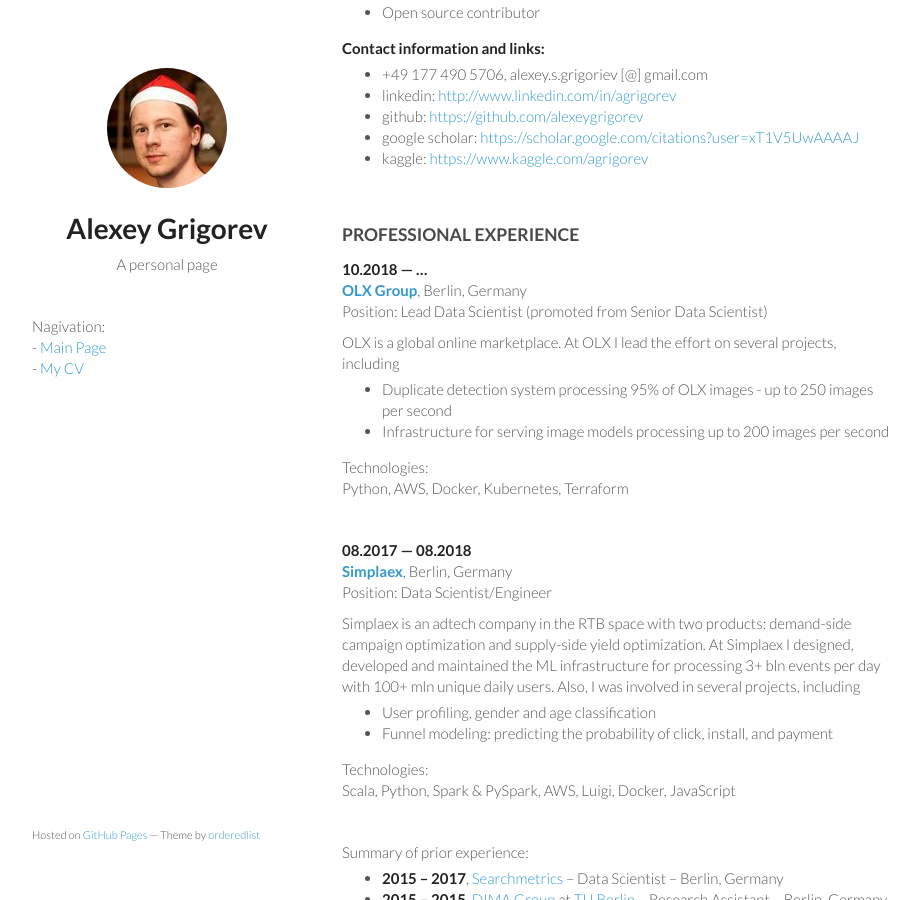
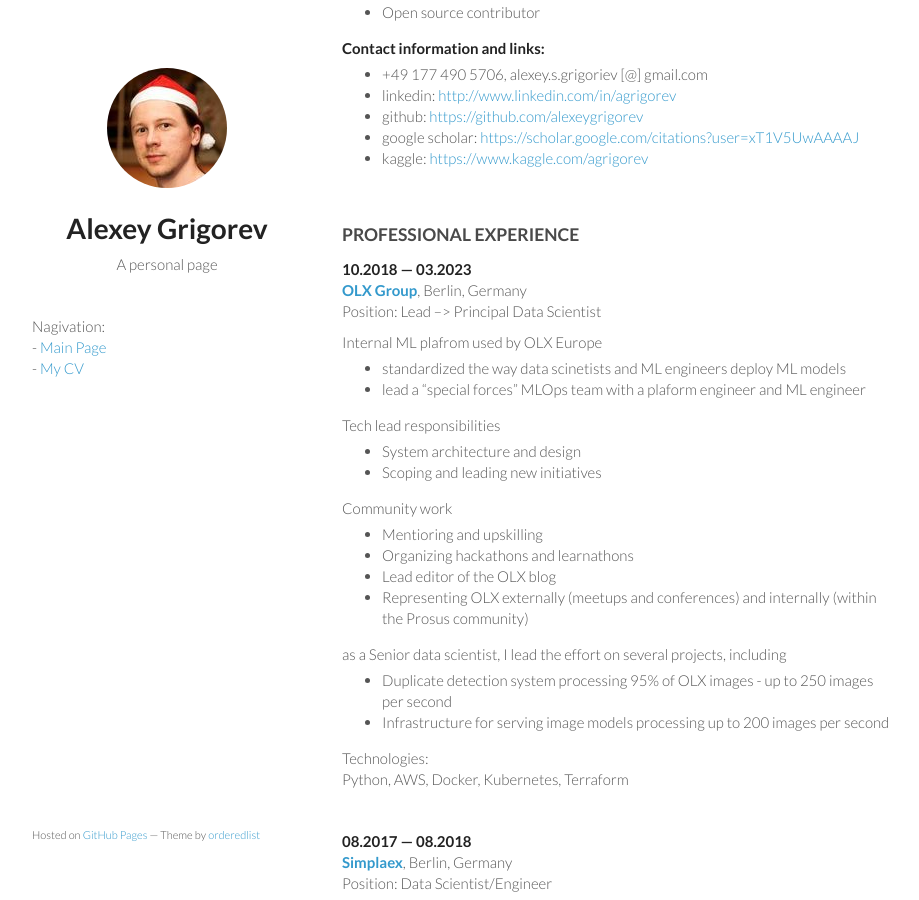
Before and after one commit to alexeygrigorev/alexeygrigorev.github.io, a Jekyll site: the page built from cv.md, in a window 1280 px wide and 900 px high, scrolled down 404 px. Shown: the whole window, without its empty margins (178-1097 px from the left). Built offline with Jekyll 4.4.1, drawn with Linux system fonts in a browser that asks for light colours.

Commit message:
Revise CV with updated position and experience details
Updated CV with new position and responsibilities at OLX Group, reflecting promotion to Principal Data Scientist and detailing community work and tech lead responsibilities.

```diff
--- a/cv.md
+++ b/cv.md
@@ -38,11 +38,28 @@ A software engineer with focus on machine learning. I bring data science ideas f
 
 ### PROFESSIONAL EXPERIENCE
 
-<strong>10.2018 &mdash; ...</strong><br/>
+<strong>10.2018 &mdash; 03.2023</strong><br/>
 <strong>[OLX Group](http://www.olx.com)</strong>, Berlin, Germany<br/>
-Position: Lead Data Scientist (promoted from Senior Data Scientist)<br/>
+Position: Lead --> Principal Data Scientist
 
-OLX is a global online marketplace. At OLX I lead the effort on several projects, including
+Internal ML plafrom used by OLX Europe
+
+- standardized the way data scinetists and ML engineers deploy ML models
+- lead a "special forces" MLOps team with a plaform engineer and ML engineer
+
+Tech lead responsibilities
+
+- System architecture and design
+- Scoping and leading new initiatives
+
+Community work
+
+- Mentioring and upskilling
+- Organizing hackathons and learnathons
+- Lead editor of the OLX blog
+- Representing OLX externally (meetups and conferences) and internally (within the Prosus community)
+
+as a Senior data scientist, I lead the effort on several projects, including
 
 - Duplicate detection system processing 95% of OLX images - up to 250 images per second
 - Infrastructure for serving image models processing up to 200 images per second
```
